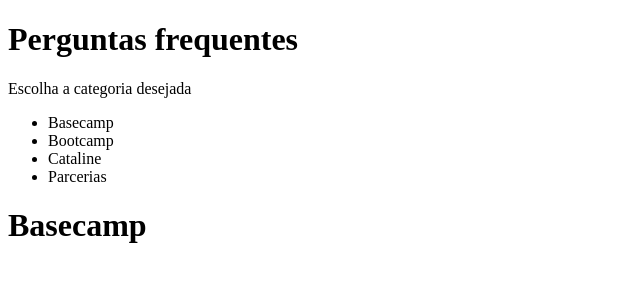
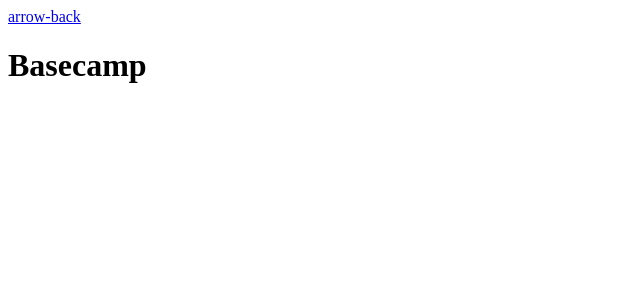
Before and after one commit to Brenno-Daniel/bootcamp-cataline, a Vue app in the folder intro-vuex/faq-vuex/: page / in a window 1280 px wide. Both pictures are taken after a click on the item "Basecamp". Shown: the top 300 px of the page, without its empty margins (0-640 px from the left). Built offline with nearby package versions, Linux system fonts and the light colour scheme.

Commit message:
view components

```diff
--- a/intro-vuex/faq-vuex/src/components/Home.vue
+++ b/intro-vuex/faq-vuex/src/components/Home.vue
@@ -1,4 +1,5 @@
 <template>
+    <component :is="currentView">
         <h1>Perguntas frequentes</h1>
         <p>Escolha a categoria desejada</p>
 
@@ -8,8 +9,7 @@
             <li @click="currentView = 'Cataline'">Cataline</li>
             <li @click="currentView = 'Parcerias'">Parcerias</li>
         </ul>
-
-    <component :is="currentView" />
+    </component>
 </template>
 
 <script>
--- a/intro-vuex/faq-vuex/src/pages/Basecamp.vue
+++ b/intro-vuex/faq-vuex/src/pages/Basecamp.vue
@@ -1,3 +1,4 @@
 <template>
+    <a href="http://localhost:8080/">arrow-back</a>
     <h1>Basecamp</h1>
 </template>
--- a/intro-vuex/faq-vuex/src/pages/Bootcamp.vue
+++ b/intro-vuex/faq-vuex/src/pages/Bootcamp.vue
@@ -1,3 +1,17 @@
 <template>
-    <h1>Bootcamp</h1>
+    <component :is="currentView">
+        <p @click="currentView = 'Home'">arrow-back</p>
+        <h1>Bootcamp</h1>
+    </component>
 </template>
+
+<script>
+import Home from '@/components/Home.vue';
+
+export default {
+    components: { Home },
+    data() {
+        return { currentView: 'Bootcamp' };
+    },
+};
+</script>
--- a/intro-vuex/faq-vuex/src/pages/Cataline.vue
+++ b/intro-vuex/faq-vuex/src/pages/Cataline.vue
@@ -1,3 +1,17 @@
 <template>
-    <h1>Cataline</h1>
+    <component :is="currentView">
+        <p @click="currentView = 'Home'">arrow-back</p>
+        <h1>Cataline</h1>
+    </component>
 </template>
+
+<script>
+import Home from '@/components/Home.vue';
+
+export default {
+    components: { Home },
+    data() {
+        return { currentView: 'Cataline' };
+    },
+};
+</script>
--- a/intro-vuex/faq-vuex/src/pages/Parcerias.vue
+++ b/intro-vuex/faq-vuex/src/pages/Parcerias.vue
@@ -1,3 +1,17 @@
 <template>
-    <h1>Parcerias</h1>
+    <component :is="currentView">
+        <p @click="currentView = 'Home'">arrow-back</p>
+        <h1>Parcerias</h1>
+    </component>
 </template>
+
+<script>
+import Home from '@/components/Home.vue';
+
+export default {
+    components: { Home },
+    data() {
+        return { currentView: 'Parcerias' };
+    },
+};
+</script>
```
Lines whose indentation alone changed are shown as unchanged.
